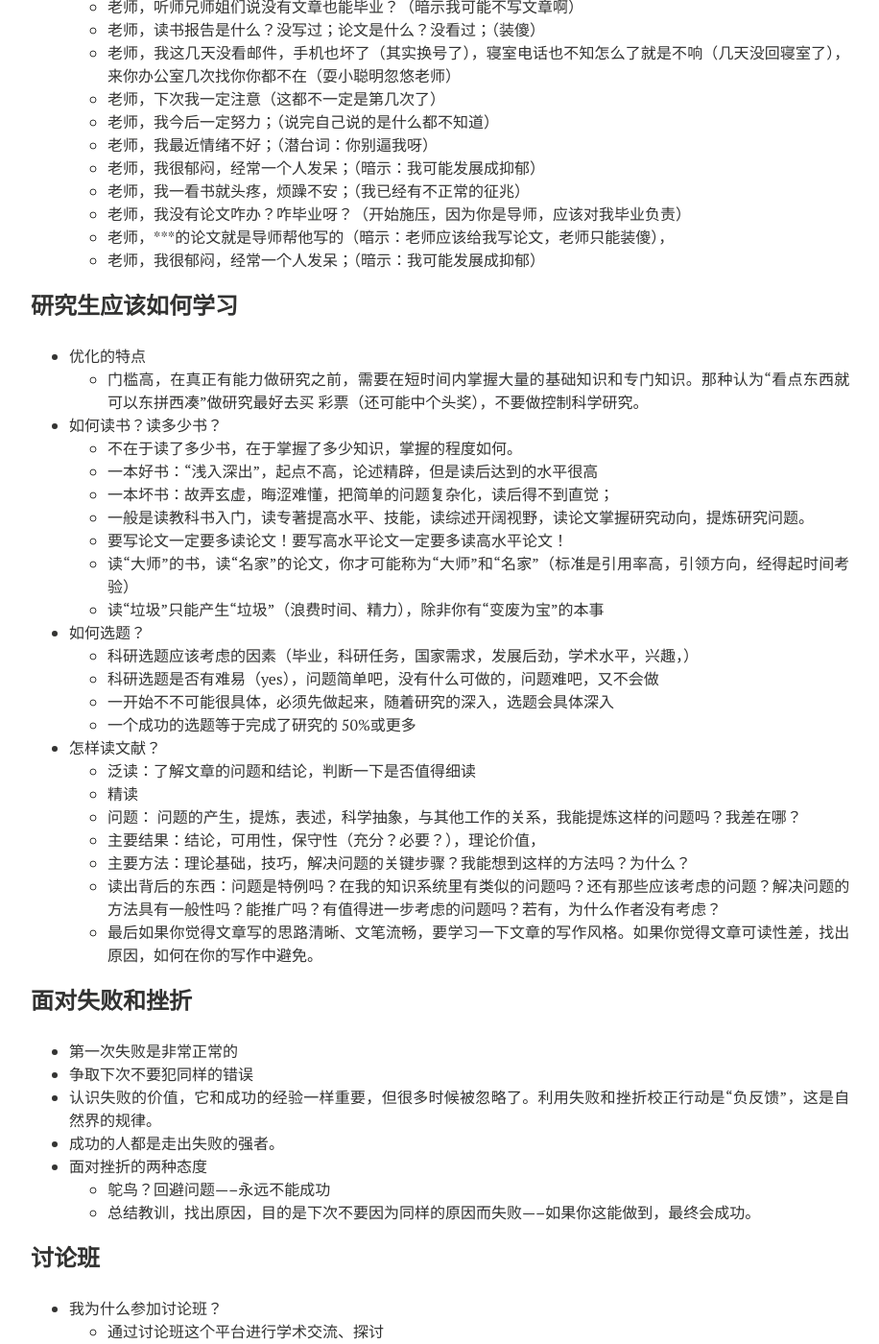
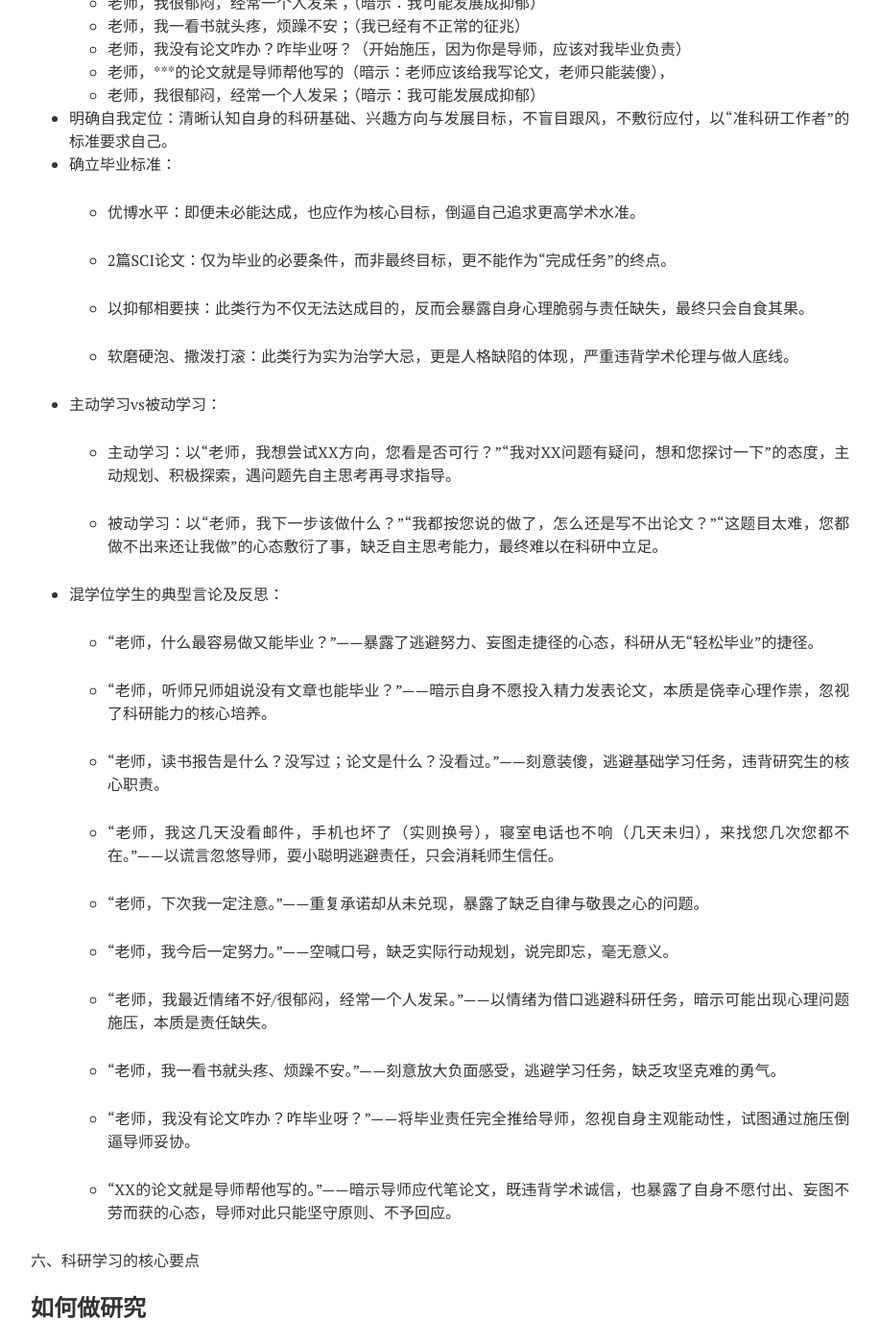
Before and after one commit to xianchaoxiu/xianchaoxiu.github.io, a Jekyll site: the page built from chinese/reading/how/index.md, in a window 1280 px wide and 1400 px high, scrolled down 1378 px. Shown: the whole window at 96% size, without its empty margins (288-1204 px from the left). Built offline with Jekyll 4.4.1, drawn with Linux system fonts in a browser that asks for light colours; nearby versions of some CDN libraries; some of the changed text lies outside the part shown.

Commit message:
Update index.md

```diff
--- a/chinese/reading/how/index.md
+++ b/chinese/reading/how/index.md
@@ -69,9 +62,53 @@ share: false
   - 老师，我很郁闷，经常一个人发呆；（暗示：我可能发展成抑郁）
 
 
+- 明确自我定位：清晰认知自身的科研基础、兴趣方向与发展目标，不盲目跟风，不敷衍应付，以“准科研工作者”的标准要求自己。
+- 确立毕业标准：
 
 
-### 研究生应该如何学习
+  - 优博水平：即便未必能达成，也应作为核心目标，倒逼自己追求更高学术水准。
+
+  - 2篇SCI论文：仅为毕业的必要条件，而非最终目标，更不能作为“完成任务”的终点。
+
+  - 以抑郁相要挟：此类行为不仅无法达成目的，反而会暴露自身心理脆弱与责任缺失，最终只会自食其果。
+
+  - 软磨硬泡、撒泼打滚：此类行为实为治学大忌，更是人格缺陷的体现，严重违背学术伦理与做人底线。
+
+- 主动学习vs被动学习：
+
+
+  - 主动学习：以“老师，我想尝试XX方向，您看是否可行？”“我对XX问题有疑问，想和您探讨一下”的态度，主动规划、积极探索，遇问题先自主思考再寻求指导。
+
+  - 被动学习：以“老师，我下一步该做什么？”“我都按您说的做了，怎么还是写不出论文？”“这题目太难，您都做不出来还让我做”的心态敷衍了事，缺乏自主思考能力，最终难以在科研中立足。
+
+- 混学位学生的典型言论及反思：
+
+
+  - “老师，什么最容易做又能毕业？”——暴露了逃避努力、妄图走捷径的心态，科研从无“轻松毕业”的捷径。
+
+  - “老师，听师兄师姐说没有文章也能毕业？”——暗示自身不愿投入精力发表论文，本质是侥幸心理作祟，忽视了科研能力的核心培养。
+
+  - “老师，读书报告是什么？没写过；论文是什么？没看过。”——刻意装傻，逃避基础学习任务，违背研究生的核心职责。
+
+  - “老师，我这几天没看邮件，手机也坏了（实则换号），寝室电话也不响（几天未归），来找您几次您都不在。”——以谎言忽悠导师，耍小聪明逃避责任，只会消耗师生信任。
+
+  - “老师，下次我一定注意。”——重复承诺却从未兑现，暴露了缺乏自律与敬畏之心的问题。
+
+  - “老师，我今后一定努力。”——空喊口号，缺乏实际行动规划，说完即忘，毫无意义。
+
+  - “老师，我最近情绪不好/很郁闷，经常一个人发呆。”——以情绪为借口逃避科研任务，暗示可能出现心理问题施压，本质是责任缺失。
+
+  - “老师，我一看书就头疼、烦躁不安。”——刻意放大负面感受，逃避学习任务，缺乏攻坚克难的勇气。
+
+  - “老师，我没有论文咋办？咋毕业呀？”——将毕业责任完全推给导师，忽视自身主观能动性，试图通过施压倒逼导师妥协。
+
+  - “XX的论文就是导师帮他写的。”——暗示导师应代笔论文，既违背学术诚信，也暴露了自身不愿付出、妄图不劳而获的心态，导师对此只能坚守原则、不予回应。
+
+六、科研学习的核心要点
+
+
+
+### 如何做研究
 * 优化的特点
   - 门槛高，在真正有能力做研究之前，需要在短时间内掌握大量的基础知识和专门知识。那种认为“看点东西就可以东拼西凑”做研究最好去买
 彩票（还可能中个头奖），不要做控制科学研究。
```
Also changed, not shown: other parts of chinese/reading/how/index.md (+6 -13 lines).
